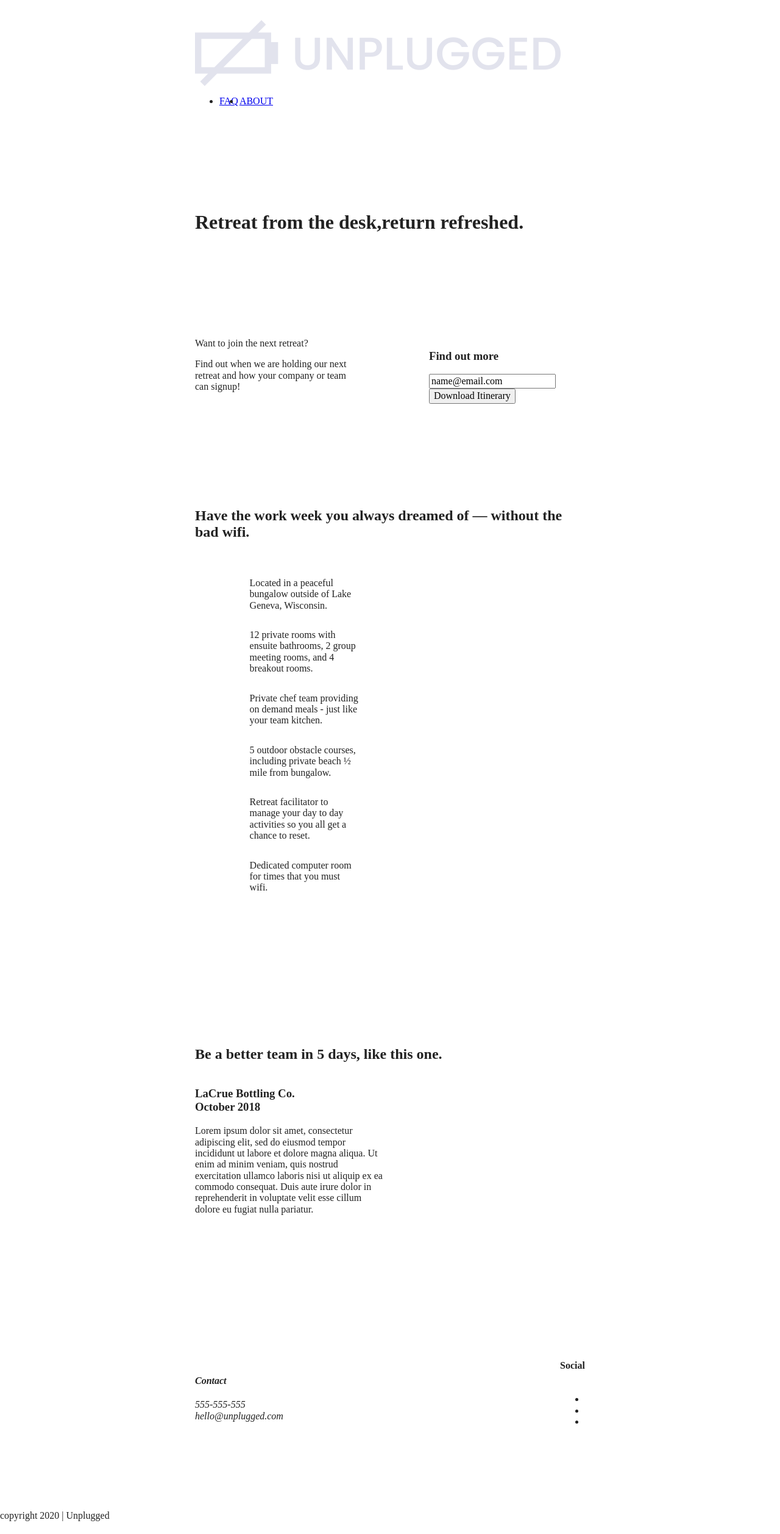
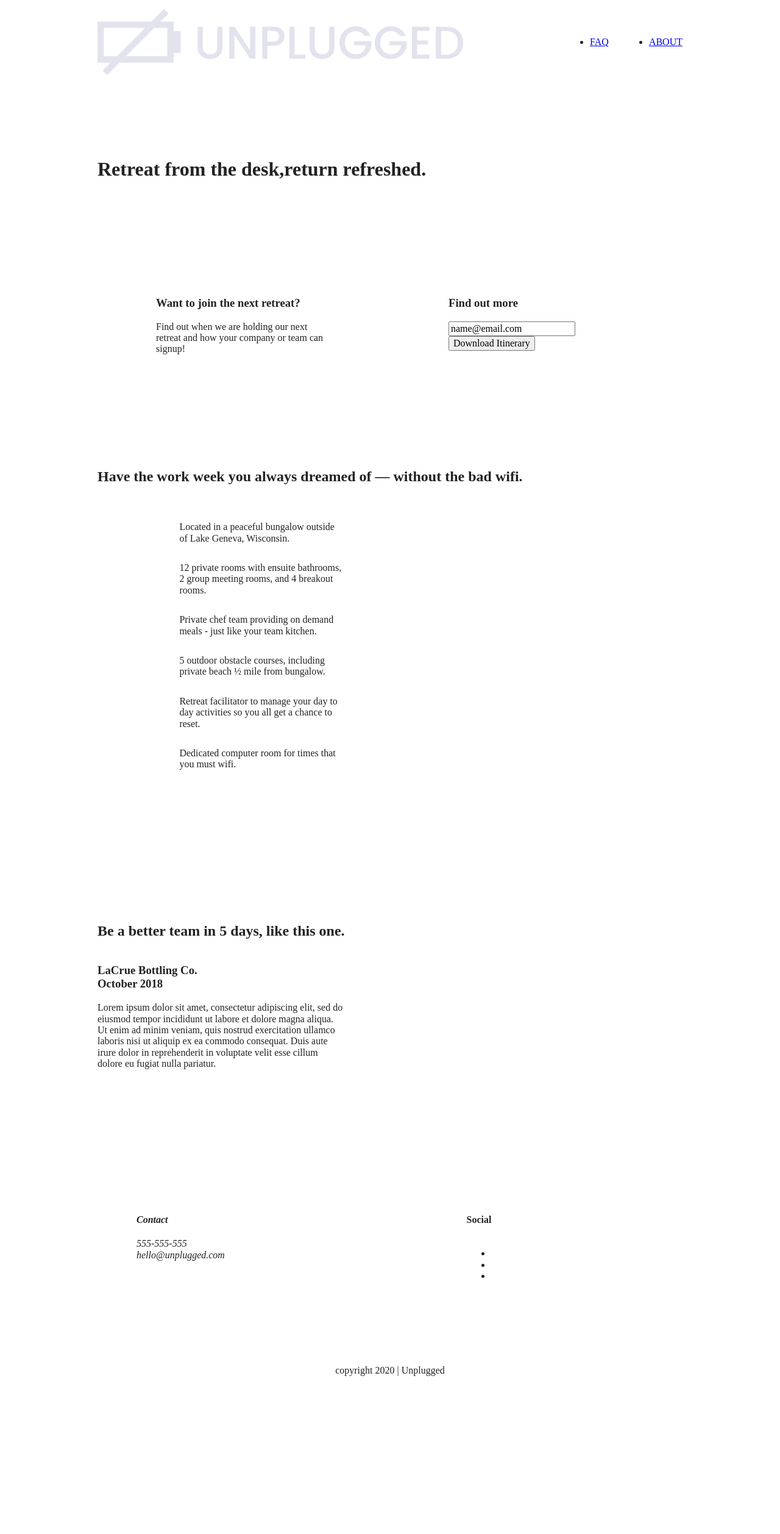
Before and after one commit to Umudouma/unplugged-retreat-responsive, a website built with Parcel: page index.html in a window 1280 px wide. Shown: the whole page at 61% size. After the commit the page ends 2276 px from the top, so only its background shows below. Built offline with nearby package versions, Linux system fonts and the light colour scheme.

Commit message:
Add Desktop styles

```diff
--- a/css/main.css
+++ b/css/main.css
@@ -482,6 +482,11 @@ aside{
    /* ==========================================================================
    FAQ Page
    ========================================================================== */
+
+    header {
+      padding: 15px 0;
+    }
+
     .faq .content-wrapper {
         justify-content: space-between;
     }
@@ -498,6 +503,75 @@ aside{
 
 @media only screen and (min-width: 1200px){
   /*Desktop styles here*/
+
+  .content-wrapper {
+    max-width: 960px;
+  }
+    /* Hero */
+  .hero-area h1{
+    width:60%;
+  }
+
+  /* Aside */
+  aside .content-wrapper {
+    justify-content: space-around;
+  }
+
+  aside .content-wrapper .form-description,
+  aside .content-wrapper .form {
+    width: 30%;
+  }
+
+  /* Features */
+
+   .features h2 {
+     width: 90%;
+   }
+
+   .features article {
+     flex-basis: 33%;
+   }
+
+   /* Reviews */
+  .reviews article div {
+    width: 42%;
+  }
+  /* Footer */
+  .footer-content{
+    width: 70%;
+    display: flex;
+    justify-content: space-between;
+    align-items: baseline;
+  }
+
+  .copyright {
+    width: 21%;
+    display: flex;
+    justify-content: center;
+    align-items: flex-end;
+  }
+
+  /* ==========================================================================
+  About Page
+  ========================================================================== */
+
+  .mission h2,
+  .contact-section .content-wrapper h2 {
+    width: 95%;
+  }
+
+  /* ==========================================================================
+  FAQ Page
+  ========================================================================== */
+  .faq h2 {
+    width: 100%;
+  }
+
+  .faq-content h4{
+    display: flex;
+    align-items: baseline;
+  }
+
 }
 
 /* ==========================================================================
--- a/faq/index.html
+++ b/faq/index.html
@@ -39,37 +39,31 @@
 
   </header>
   <!-- Add your site or application content here -->
-  <main>
-    <section class ="faq">
-      <div class ="content-wrapper">
-        <h2> Frequently Asked Questions </h2>
-        <div class ="faq-content">
-              <h4>How do I get to the Unplugged retreat?</h4>
-              <p>Lorem ipsum dolor sit amet, consectetur adipiscing<br> elit, sed do eiusmod tempor incididunt ut labore et<br> dolore magna aliqua. Quis ipsum suspendisse<br> ultrices gravida. </p>
-
-              <h4> What size teams can you accommodate?</h4>
-              <p>Lorem ipsum dolor sit amet, consectetur adipiscing elit, sed do eiusmod tempor incididunt ut labore et dolore magna aliqua.</p>
-        </div>
-        <div class ="faq-content">
-              <h4>What kind of team is right for the Unplugged retreat?</h4>
-              <p>Lorem ipsum dolor sit amet, consectetur adipiscing<br> elit, sed do eiusmod tempor incididunt ut labore et<br> dolore magna aliqua. Quis ipsum suspendisse<br> ultrices gravida. </p>
-        </div>
-        <div class ="faq-content">
-              <h4> Is there really no wifi available?</h4>
-              <p>Lorem ipsum dolor sit amet, consectetur adipiscing elit, sed do eiusmod tempor incididunt ut labore et dolore magna aliqua.</p>
-        </div>
+  <main class="faq">
+    <div class="content-wrapper">
+      <h2>Frequently Asked Questions</h2>
+      <div class="faq-content">
+        <h4>How do I get to the Unplugged retreat?</h4>
+        <p>Lorem ipsum dolor sit amet, consectetur adipiscing elit, sed do eiusmod tempor incididunt ut labore et
+          dolore magna aliqua. Quis ipsum suspendisse ultrices gravida.</p>
       </div>
-    </section>
-    <script src="../js/vendor/modernizr-3.11.2.min.js"></script>
-    <script src="../js/plugins.js"></script>
-    <script src="../js/main.js"></script>
-
-  <!-- Google Analytics: change UA-XXXXX-Y to be your site's ID. -->
-    <script>
-      window.ga = function () { ga.q.push(arguments) }; ga.q = []; ga.l = +new Date;
-      ga('create', 'UA-XXXXX-Y', 'auto'); ga('set', 'anonymizeIp', true); ga('set', 'transport', 'beacon'); ga('send', 'pageview')
-    </script>
-    <script src="https://www.google-analytics.com/analytics.js" async></script>
+      <div class="faq-content">
+        <h4>What kind of team is right for the Unplugged retreat?</h4>
+        <p>Lorem ipsum dolor sit amet, consectetur adipiscing elit, sed do eiusmod tempor incididunt ut labore et
+          dolore magna aliqua. Quis ipsum suspendisse ultrices gravida.</p>
+      </div>
+      <div class="faq-content">
+        <h4>What size teams can you accommodate?</h4>
+        <p>Lorem ipsum dolor sit amet, consectetur adipiscing elit, sed do eiusmod tempor incididunt ut labore et
+          dolore magna aliqua.</p>
+      </div>
+      <div class="faq-content">
+        <h4>Is there really no wifi available?</h4>
+        <p>Lorem ipsum dolor sit amet, consectetur adipiscing elit, sed do eiusmod tempor incididunt ut labore et
+          dolore magna aliqua. Quis ipsum suspendisse ultrices gravida. </p>
+      </div>
+    </div>
+  </main>
 
     <footer>
       <div class ="content-wrapper">
@@ -102,7 +96,17 @@
           <p> copyright 2019 | Unplugged </p>
         </div>
     </footer>
-  </main>
 </body>
 
 </html>
+
+<script src="../js/vendor/modernizr-3.11.2.min.js"></script>
+<script src="../js/plugins.js"></script>
+<script src="../js/main.js"></script>
+
+<!-- Google Analytics: change UA-XXXXX-Y to be your site's ID. -->
+<script>
+  window.ga = function () { ga.q.push(arguments) }; ga.q = []; ga.l = +new Date;
+  ga('create', 'UA-XXXXX-Y', 'auto'); ga('set', 'anonymizeIp', true); ga('set', 'transport', 'beacon'); ga('send', 'pageview')
+</script>
+<script src="https://www.google-analytics.com/analytics.js" async></script>
--- a/index.html
+++ b/index.html
@@ -47,7 +47,7 @@
       </section>
       <aside>
         <div class ="content-wrapper">
-          <div class="form-description"
+          <div class="form-description">
             <h3> Want to join the next retreat? </h3>
             <p> Find out when we are holding our next retreat and how your company or team can signup! </p>
           </div>
```
